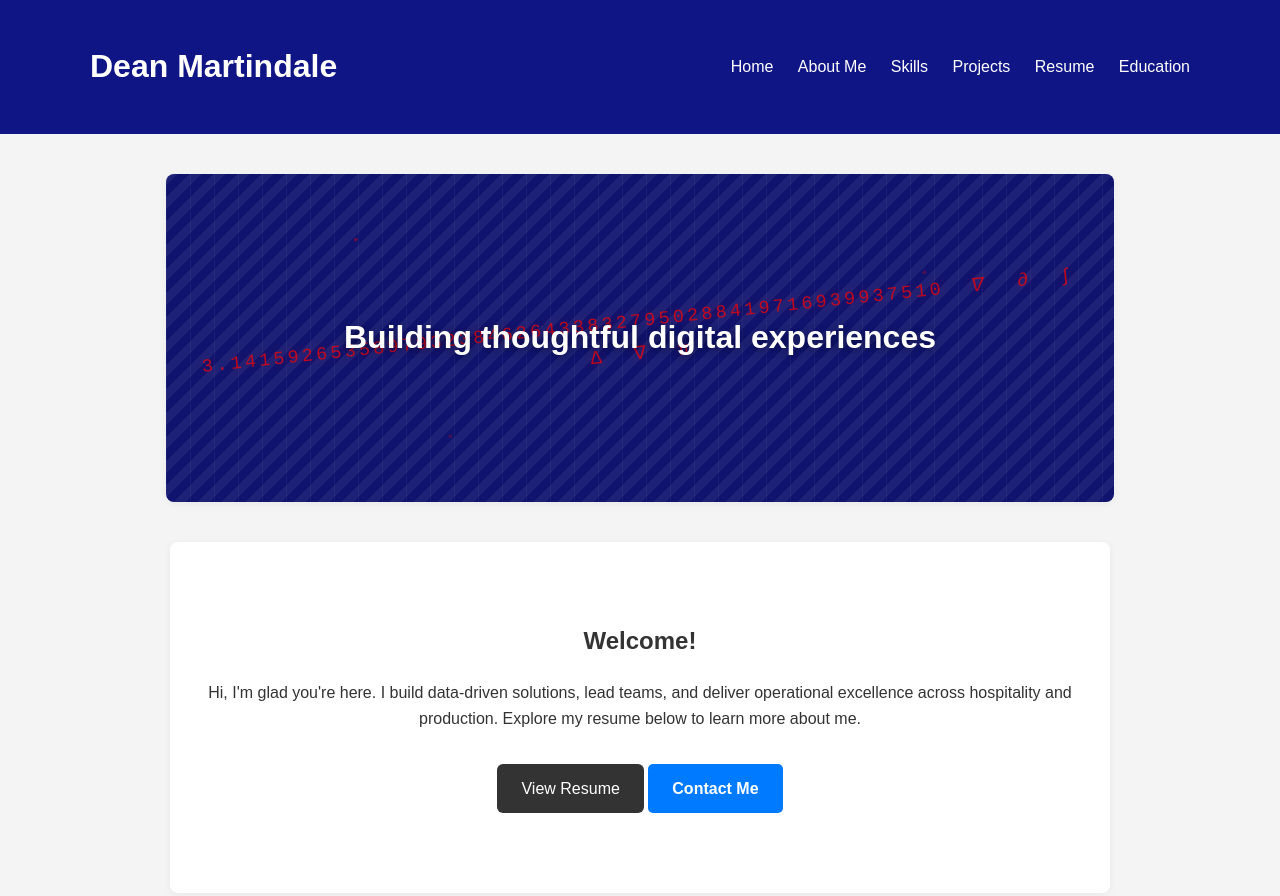
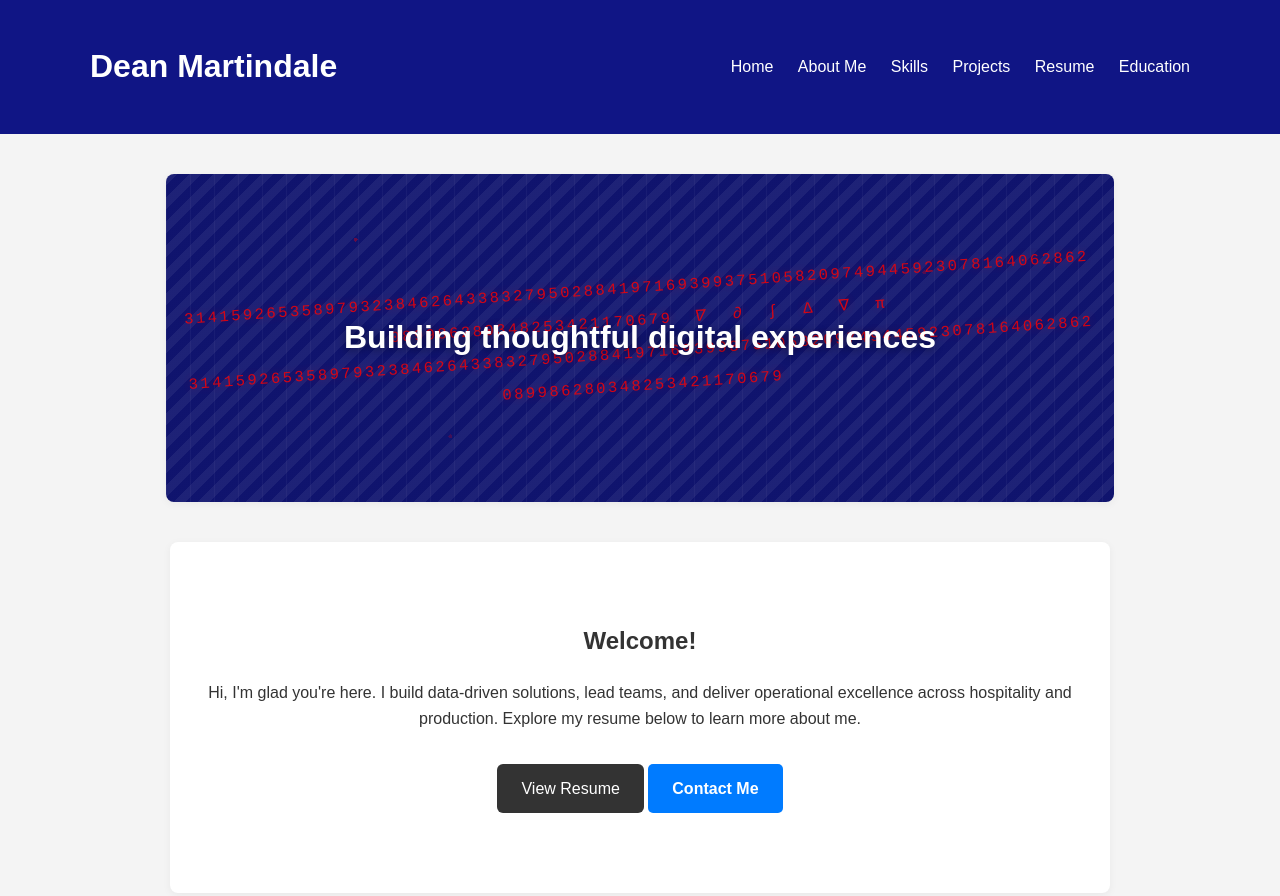
Before and after one commit to BitBaker/my-portfolio, a plain HTML site: page index.html in a window 1280 px wide. Shown: the top 896 px of the page. Drawn offline with Linux system fonts and the light colour scheme.

Commit message:
Update image banner overlay content and styling for improved visibility

```diff
--- a/index.html
+++ b/index.html
@@ -62,23 +62,24 @@
       overflow: hidden;
     }
     .image-banner::before {
-      content: "3.14159265358979323846264338327950288419716939937510  𝛻  ∂  ∫  ∆  ∇  π";
+      content: "31415926535897932384626433832795028841971693993751058209749445923078164062862089986280348253421170679  𝛻  ∂  ∫  ∆  ∇  π  31415926535897932384626433832795028841971693993751058209749445923078164062862089986280348253421170679";
       position: absolute;
       inset: 0;
       display: flex;
       align-items: center;
       justify-content: center;
       font-family: 'Courier New', monospace;
-      font-size: 1.15rem;
-      letter-spacing: 0.18em;
-      color: rgba(255, 0, 0, 0.8);
-      opacity: 0.9;
-      text-shadow: 0 0 12px rgba(255, 0, 0, 0.25);
-      transform: rotate(-6deg);
-      padding: 20px;
-      line-height: 1.8;
+      font-size: 0.95rem;
+      letter-spacing: 0.16em;
+      color: rgba(255, 0, 0, 0.85);
+      opacity: 0.95;
+      text-shadow: 0 0 10px rgba(255, 0, 0, 0.25);
+      transform: rotate(-4deg) scale(1.02);
+      padding: 24px;
+      line-height: 2.1;
       white-space: pre-wrap;
       text-align: center;
+      word-break: break-word;
     }
     .image-banner h2 {
       position: relative;
```
